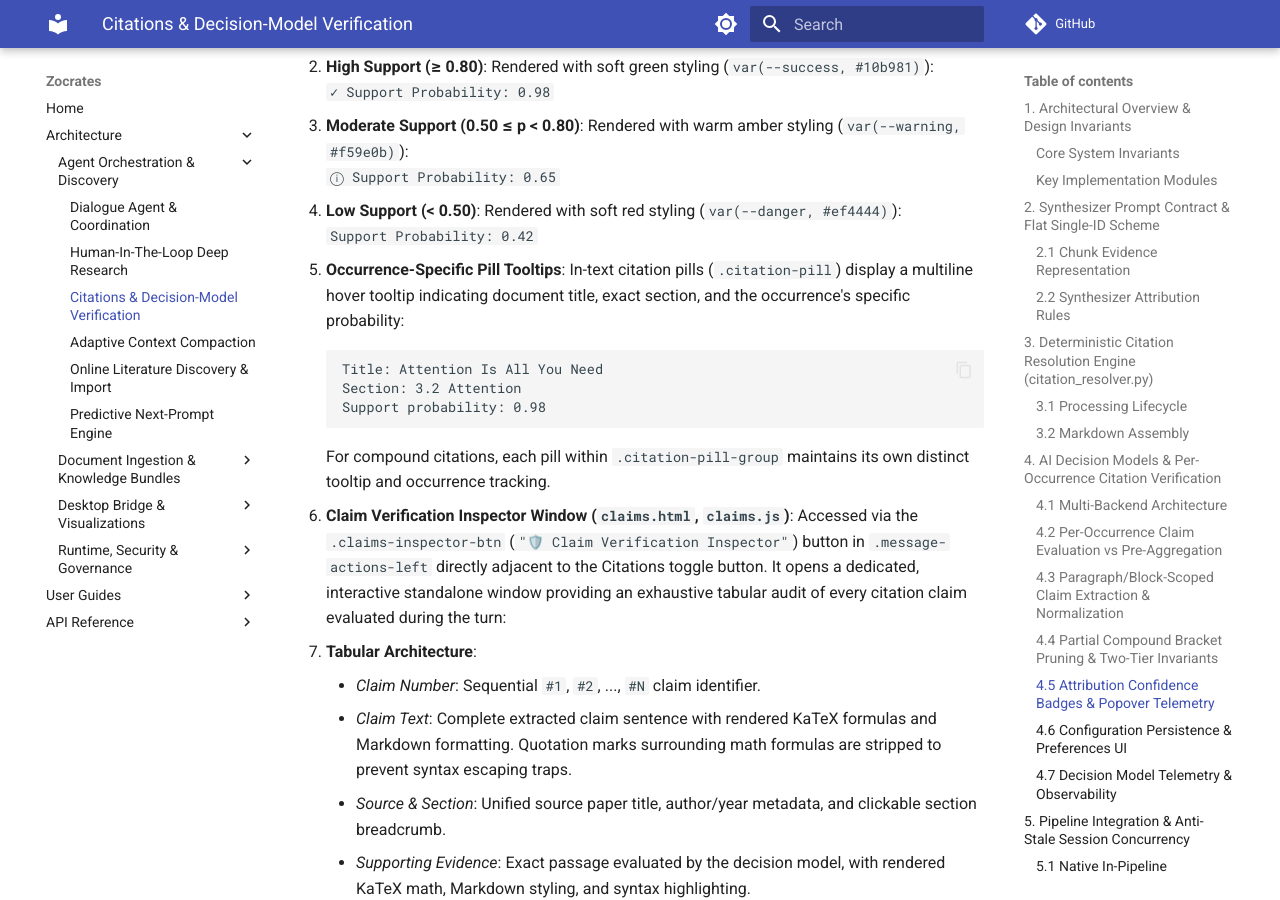
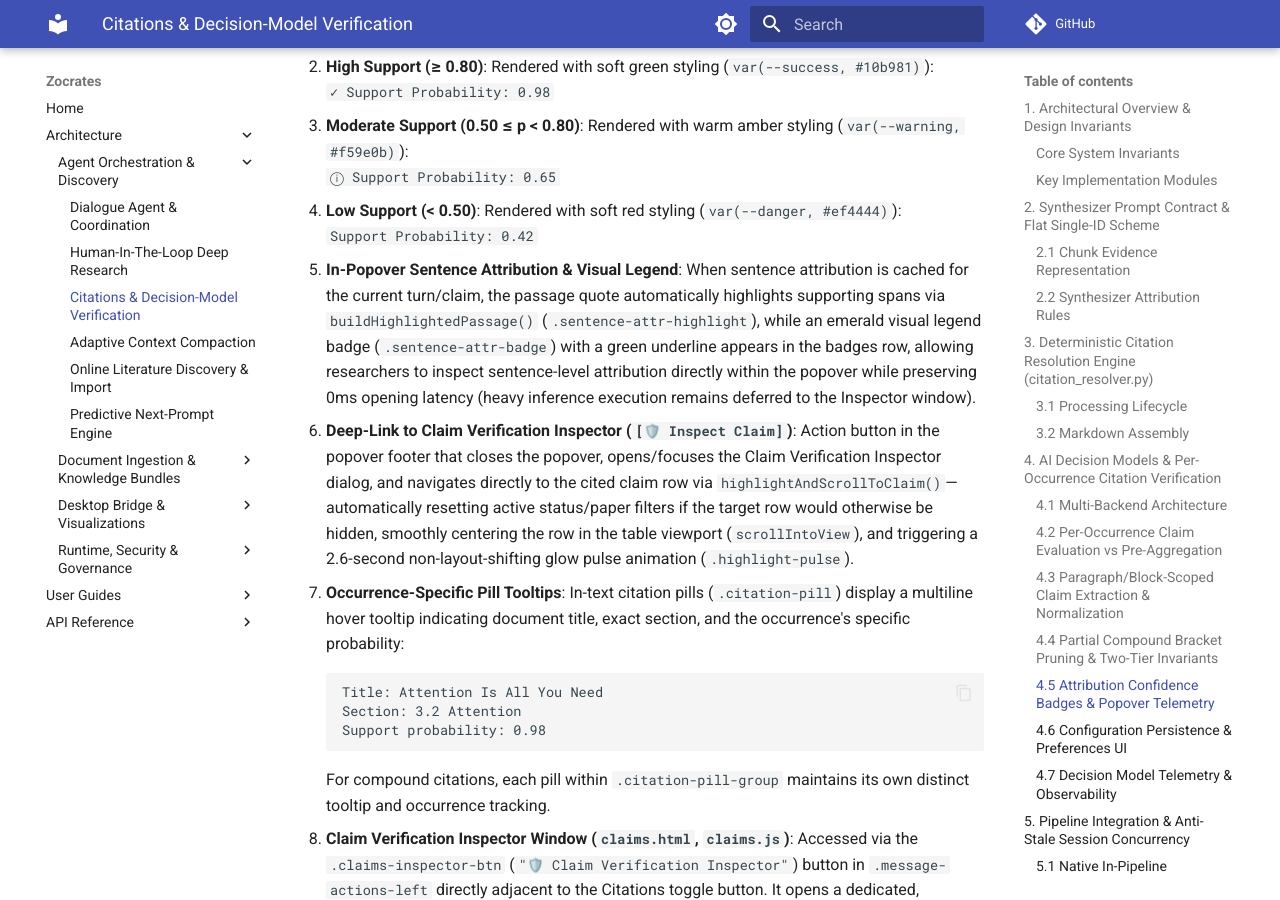
Before and after one commit to alexplaka/Zocrates, an MkDocs documentation site: the page built from docs/architecture/citations-and-verification.md, in a window 1280 px wide and 900 px high, scrolled down 11135 px. Built offline with MkDocs 1.6.1 and Material for MkDocs 9.7.7, drawn with Linux system fonts in a browser that asks for light colours; comment, search, counter and statistics services are not loaded.

Commit message:
docs(citations): document popover deep-linking and in-popover sentence attribution

````diff
--- a/docs/architecture/citations-and-verification.md
+++ b/docs/architecture/citations-and-verification.md
@@ -268,6 +268,8 @@ Surviving citations carry calibrated probabilities into the Zotero desktop UI:
      `ⓘ Support Probability: 0.65`
    - **Low Support (< 0.50)**: Rendered with soft red styling (`var(--danger, #ef4444)`):
      `Support Probability: 0.42`
+   - **In-Popover Sentence Attribution & Visual Legend**: When sentence attribution is cached for the current turn/claim, the passage quote automatically highlights supporting spans via `buildHighlightedPassage()` (`.sentence-attr-highlight`), while an emerald visual legend badge (`.sentence-attr-badge`) with a green underline appears in the badges row, allowing researchers to inspect sentence-level attribution directly within the popover while preserving 0ms opening latency (heavy inference execution remains deferred to the Inspector window).
+   - **Deep-Link to Claim Verification Inspector (`[🛡️ Inspect Claim]`)**: Action button in the popover footer that closes the popover, opens/focuses the Claim Verification Inspector dialog, and navigates directly to the cited claim row via `highlightAndScrollToClaim()`—automatically resetting active status/paper filters if the target row would otherwise be hidden, smoothly centering the row in the table viewport (`scrollIntoView`), and triggering a 2.6-second non-layout-shifting glow pulse animation (`.highlight-pulse`).
 2. **Occurrence-Specific Pill Tooltips**:
    In-text citation pills (`.citation-pill`) display a multiline hover tooltip indicating document title, exact section, and the occurrence's specific probability:
    ```text
````
